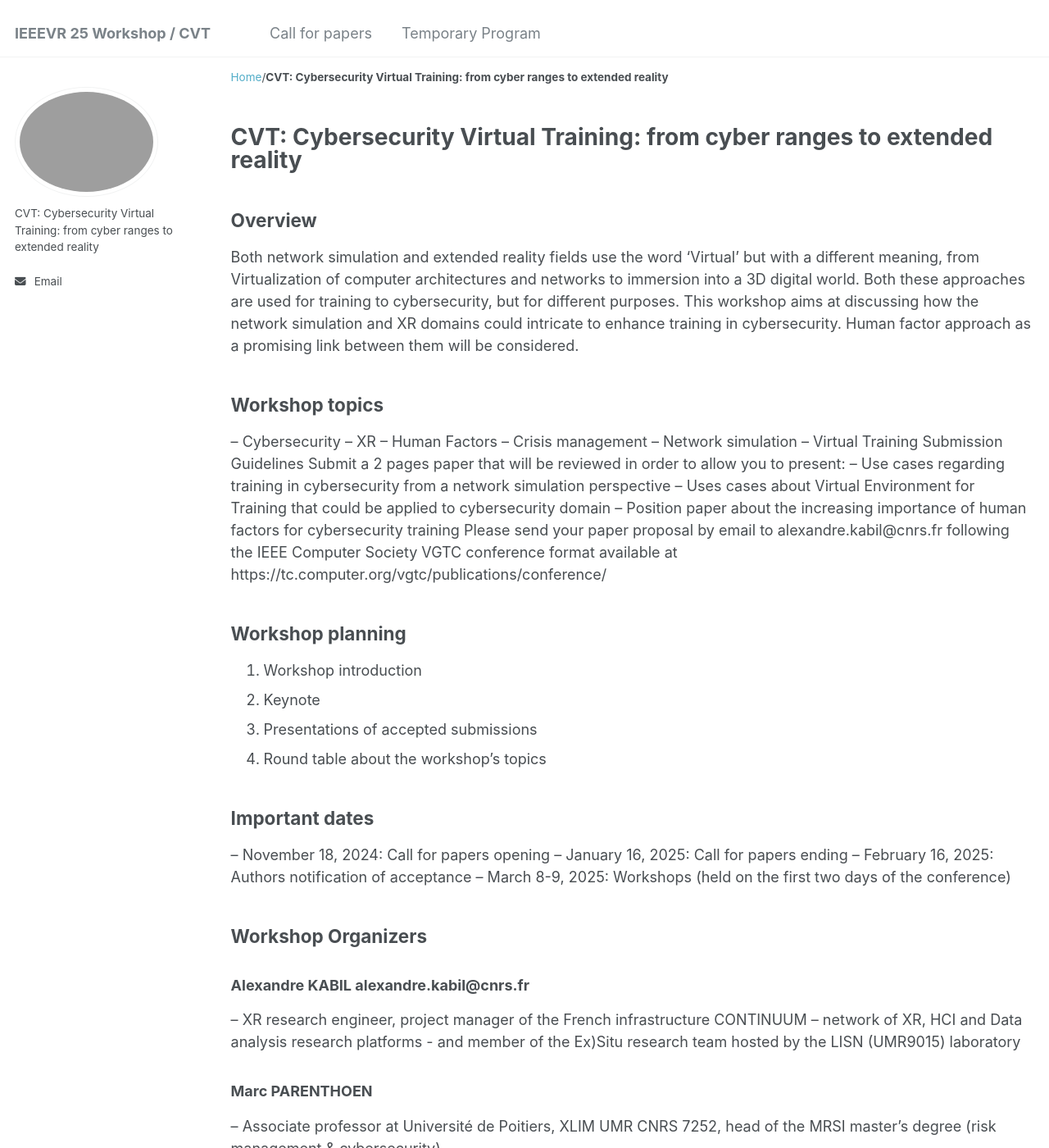
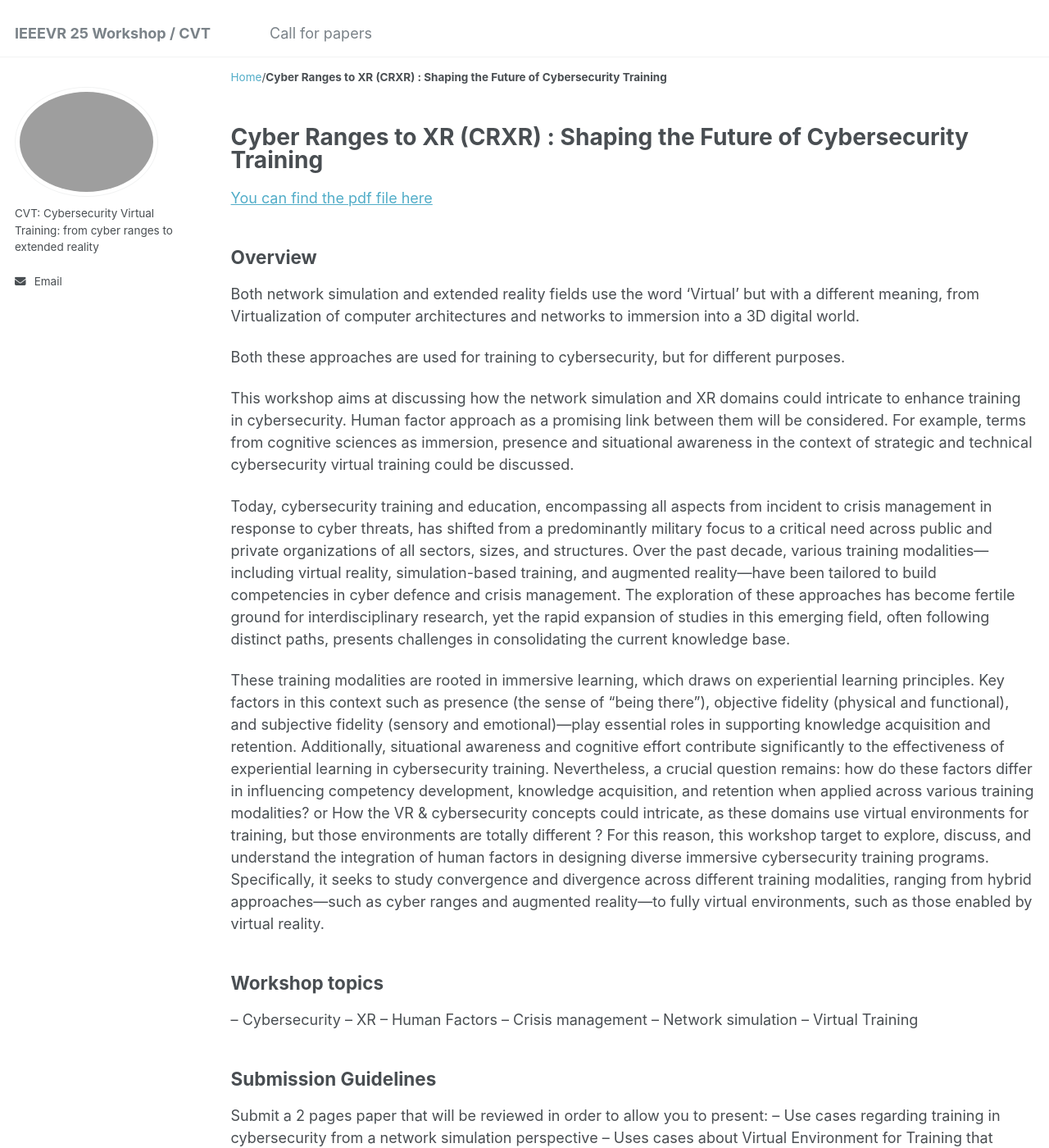
Before and after one commit to alexkabil/CVT_IEEEVR25, a Jekyll site: the page built from _pages/call.md, in a window 1280 px wide and 1400 px high. Shown: the whole window at 82% size. Built offline with Jekyll 4.4.1, drawn with Linux system fonts in a browser that asks for light colours; some of the changed text lies outside the part shown.

Commit message:
last commit before submission

```diff
--- a/_data/navigation.yml
+++ b/_data/navigation.yml
@@ -8,8 +8,8 @@ main:
   - title: "Call for papers"
     url: /call/
 
-  - title: "Temporary Program"
-    url: /program/
+  #- title: "Temporary Program"
+   # url: /program/
 
   #- title: "Program commitee"
   #  url: /commitee/
--- a/_pages/call.md
+++ b/_pages/call.md
@@ -1,17 +1,24 @@
 ---
 layout: archive
-title: "CVT: Cybersecurity Virtual Training: from cyber ranges to extended reality"
+title: "Cyber Ranges to XR (CRXR) : Shaping the Future of Cybersecurity Training"
 permalink: /call/
 #author_profile: true
 #redirect_from:
 #  - /resume
 ---
-
+[You can find the pdf file here](../files/paper1.pdf)
 
 ## Overview
 Both network simulation and extended reality fields use the word ‘Virtual’ but with a different meaning, from Virtualization of computer architectures and networks to immersion into a 3D digital world.
+
 Both these approaches are used for training to cybersecurity, but for different purposes.
-This workshop aims at discussing how the network simulation and XR domains could intricate to enhance training in cybersecurity. Human factor approach as a promising link between them will be considered.
+
+This workshop aims at discussing how the network simulation and XR domains could intricate to enhance training in cybersecurity. Human factor approach as a promising link between them will be considered. For example, terms from cognitive sciences as immersion, presence and situational awareness in the context of strategic and technical cybersecurity virtual training could be discussed.
+
+Today, cybersecurity training and education, encompassing all aspects from incident to crisis management in response to cyber threats, has shifted from a predominantly military focus to a critical need across public and private organizations of all sectors, sizes, and structures. Over the past decade, various training modalities—including virtual reality, simulation-based training, and augmented reality—have been tailored to build competencies in cyber defence and crisis management. The exploration of these approaches has become fertile ground for interdisciplinary research, yet the rapid expansion of studies in this emerging field, often following distinct paths, presents challenges in consolidating the current knowledge base.
+
+These training modalities are rooted in immersive learning, which draws on experiential learning principles. Key factors in this context such as presence (the sense of "being there"), objective fidelity (physical and functional), and subjective fidelity (sensory and emotional)—play essential roles in supporting knowledge acquisition and retention. Additionally, situational awareness and cognitive effort contribute significantly to the effectiveness of experiential learning in cybersecurity training. Nevertheless, a crucial question remains: how do these factors differ in influencing competency development, knowledge acquisition, and retention when applied across various training modalities? or How the VR & cybersecurity concepts could intricate, as these domains use virtual environments for training, but those environments are totally different ?
+For this reason, this workshop target to explore, discuss, and understand the integration of human factors in designing diverse immersive cybersecurity training programs. Specifically, it seeks to study convergence and divergence across different training modalities, ranging from hybrid approaches—such as cyber ranges and augmented reality—to fully virtual environments, such as those enabled by virtual reality.
 
 ## Workshop topics
 
@@ -21,7 +28,9 @@ This workshop aims at discussing how the network simulation and XR domains could
 –	Crisis management
 –	Network simulation
 –	Virtual Training
-Submission Guidelines
+
+## Submission Guidelines
+
 Submit a 2 pages paper that will be reviewed in order to allow you to present:
 –	Use cases regarding training in cybersecurity from a network simulation perspective
 –	Uses cases about Virtual Environment for Training that could be applied to cybersecurity domain
@@ -50,12 +59,16 @@ Please send your paper proposal by email to alexandre.kabil@cnrs.fr following th
 
 ### Marc PARENTHOEN
 
-–	Associate professor at Université de Poitiers, XLIM UMR CNRS 7252, head of the MRSI master’s degree (risk management & cybersecurity)
+–	Associate professor (PhD) at Université de Poitiers, XLIM UMR CNRS 7252, head of the RéSISTeCC project about small entities resilience to cyber risks, head of the MRSI master’s degree (risk management & cybersecurity)
 
 ### Jose Manuel Castillo PIMENTEL
 
-–	PhD student at LAPCOS, his research are about the impact of Human Factors in the risk management & cybersecurity fields
+–	Postdoc at CeRCA UMR CNRS 7285. PhD at LAPCOS (2022). His research is about cognitive ergonomics applied to cyber crisis immersive training.
 
 ### Marc Oliver PAHL
 
-–	Research director at the IMT Atlantique, Rennes campus, France. He is the chair holder and research director of the industrial chair “Cyber CNI” that focuses on Cybersecurity for industrial applications. Marc-Oliver also heads the IoT smart space team at Technical University of Munich (TUM), Germany. He is the coordinator of the digital teaching activities of the German-French Academy for the industry of the future (GFA). Marc-Oliver is the scientific vice president of the German chapter of the Association for Computing Machinery (ACM).
+–	Marc-Oliver Pahl is a full professor for cybersecurity at IMT Atlantique, a French Grand École. There he leads the largest industrial chair for cybersecurity in France, the chair Cybersecurity for Critical National Infrastructures (https://cyberCNI.fr).Marc-Oliver is president of the German chapter of the Association for Computing Machinery (ACM) (germany.acm.org) and member of the executive committee of the German Informatics Society (gi.de). He is also a steering committee member of the German-French Academy for the Industry of the Future (future-industry.org).Marc-Oliver's research targets a holistic approach to cybersecurity with an emphasis on collaborative approaches, including practical applications of federated learning and blockchain, novel side-channel based anomaly detection as well as VR -based cybersecurity interfaces.He is an experienced teacher and an eLearning pioneer who has received diverse teaching awards. He continuously organises events for larger audiences, such as the TALK.CYBERcni.fr Speaker Series and the future-iot.org PhD School Series.
+
+### Nicolas LOUVETON
+
+–	Associate professor (HdR) in cognitive ergonomics at Université de Poitiers, CeRCA UMR CNRS 7295, head of the Web editorial and UX strategy master’s degree (cognitive ergonomics).
```
Also changed, not shown: _pages/about.md (+6 -2 lines).
